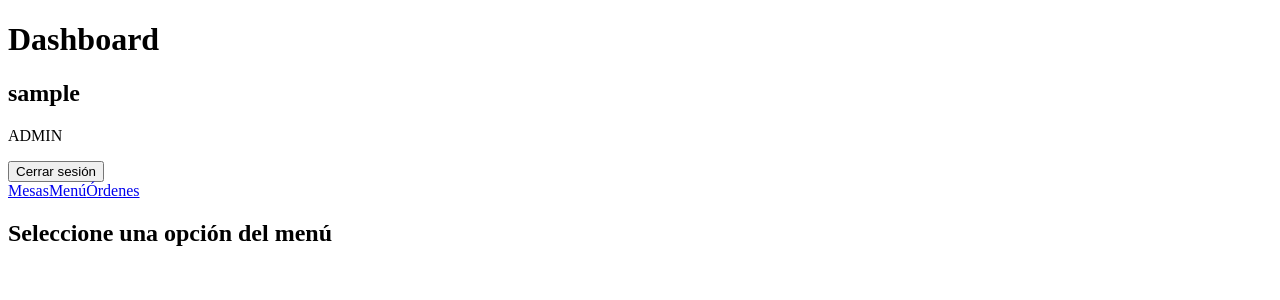
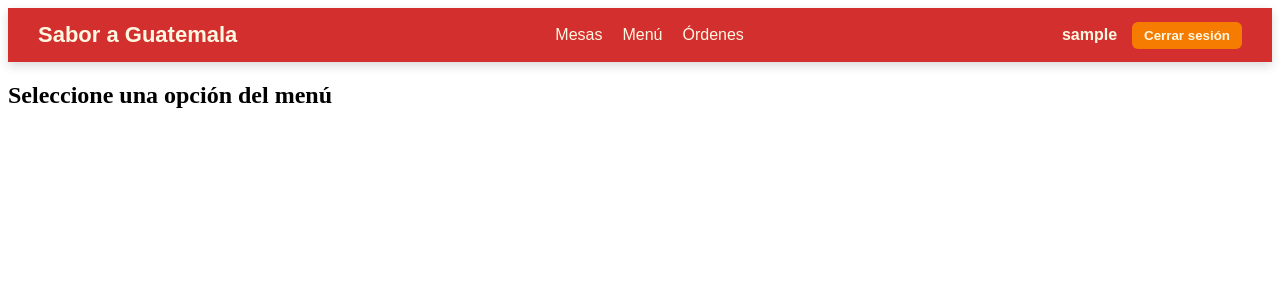
Before and after one commit to ksmerida/ProyectoAseguramiento, a React (Create React App) app in the folder restaurant-frontend/: page /dashboard in a window 1280 px wide. Shown: the top 300 px of the page. Built offline with nearby package versions, Linux system fonts and the light colour scheme; sample sign-in values are in the browser's storage.

Commit message:
Actualizacion de disenos de frontend con menu ya modificado

```diff
--- a/restaurant-frontend/src/components/Sidebar.jsx
+++ b/restaurant-frontend/src/components/Sidebar.jsx
@@ -1,4 +1,5 @@
 import { Link, useLocation, useNavigate } from "react-router-dom";
+import { useState } from "react";
 
 const menuByRole = {
   admin: [
@@ -24,19 +25,18 @@ const menuByRole = {
   ],
 };
 
-export default function Sidebar() {
+export default function Navbar() {
   const navigate = useNavigate();
   const location = useLocation();
+  const [hoveredIndex, setHoveredIndex] = useState(null);
 
   const user = JSON.parse(localStorage.getItem("user")) || {};
-
   const roleMapping = {
     Administrador: "admin",
     Mesero: "mesero",
     Cocina: "cocina",
     Cajero: "cajero",
   };
-
   const roleFromUser = user.role || "mesero";
   const role = roleMapping[roleFromUser] || "mesero";
 
@@ -47,35 +47,84 @@ export default function Sidebar() {
   };
 
   return (
-    <div className="w-64 bg-gray-800 text-white min-h-screen p-4 flex flex-col">
-      <div className="mb-6">
-        <h1>Dashboard</h1>
-        <h2 className="text-lg font-bold">{user.username || "Usuario"}</h2>
-        <p className="text-sm text-gray-300">{roleFromUser.toUpperCase()}</p>
-        <button
-          onClick={handleLogout}
-          className="mt-3 w-full bg-red-500 py-1 rounded hover:bg-red-600 text-white text-sm"
-        >
-          Cerrar sesión
-        </button>
-      </div>
+    <header
+      style={{
+        display: "flex",
+        alignItems: "center",
+        justifyContent: "space-between",
+        background: "#D32F2F", // rojo principal
+        padding: "10px 30px",
+        color: "#FFF8E1",
+        fontFamily: "'Montserrat', sans-serif",
+        boxShadow: "0 4px 10px rgba(0,0,0,0.15)",
+        position: "sticky",
+        top: 0,
+        zIndex: 1000,
+      }}
+    >
+      {/* Logo */}
+      <div style={{ fontWeight: "bold", fontSize: "22px" }}>Sabor a Guatemala</div>
 
-      <nav className="flex-1 space-y-2">
-        {menuByRole[role]?.map((item) => {
+      {/* Menú horizontal con animación underline */}
+      <nav style={{ display: "flex", gap: "20px" }}>
+        {menuByRole[role]?.map((item, idx) => {
           const isActive = location.pathname === item.path;
           return (
             <Link
               key={item.path}
               to={item.path}
-              className={`block py-2 px-3 rounded hover:bg-gray-700 ${
-                isActive ? "bg-gray-700 font-semibold" : ""
-              }`}
+              onMouseEnter={() => setHoveredIndex(idx)}
+              onMouseLeave={() => setHoveredIndex(null)}
+              style={{
+                position: "relative",
+                padding: "8px 0",
+                textDecoration: "none",
+                fontWeight: isActive ? 700 : 500,
+                color: "#FFF8E1",
+                transition: "color 0.3s ease",
+              }}
             >
               {item.label}
+
+              {/* Línea animada */}
+              <span
+                style={{
+                  position: "absolute",
+                  left: 0,
+                  bottom: 0,
+                  height: "3px",
+                  width: isActive || hoveredIndex === idx ? "100%" : "0%",
+                  background: "#FBC02D", // dorado
+                  transition: "width 0.3s ease",
+                  borderRadius: "2px",
+                }}
+              />
             </Link>
           );
         })}
       </nav>
-    </div>
+
+      {/* Usuario y logout */}
+      <div style={{ display: "flex", alignItems: "center", gap: "15px" }}>
+        <span style={{ fontWeight: 600 }}>{user.username || "Usuario"}</span>
+        <button
+          onClick={handleLogout}
+          style={{
+            padding: "6px 12px",
+            borderRadius: "6px",
+            backgroundColor: "#F57C00",
+            color: "#FFF8E1",
+            border: "none",
+            fontWeight: 600,
+            cursor: "pointer",
+            transition: "all 0.2s ease",
+          }}
+          onMouseEnter={(e) => (e.target.style.backgroundColor = "#FFD700")}
+          onMouseLeave={(e) => (e.target.style.backgroundColor = "#F57C00")}
+        >
+          Cerrar sesión
+        </button>
+      </div>
+    </header>
   );
 }
--- a/restaurant-frontend/src/index.css
+++ b/restaurant-frontend/src/index.css
@@ -1,4 +1,16 @@
-body { font-family: Arial, Helvetica, sans-serif; background:#fafafa; color:#222; }
-input, select { padding:6px 8px; margin-right:6px; border:1px solid #ccc; border-radius:4px; }
-button { padding:6px 8px; border-radius:4px; border:1px solid #ccc; cursor:pointer; background:#eaeaea; }
-button:hover { background:#ddd; }
+@import url('https://fonts.googleapis.com/css2?family=Montserrat:wght@400;700&family=Roboto:wght@400;500&display=swap');
+
+body {
+  font-family: 'Roboto', sans-serif;
+  background: #FFF8E1;
+  color: #222;
+  margin: 0;
+}
+
+h1, h2, h3, h4, h5, h6 {
+  font-family: 'Montserrat', sans-serif;
+}
+
+a {
+  text-decoration: none;
+}
--- a/restaurant-frontend/src/pages/TablesPage.jsx
+++ b/restaurant-frontend/src/pages/TablesPage.jsx
@@ -1,3 +1,4 @@
+// src/pages/TablesPage.jsx
 import React from "react";
 import { useQuery, useMutation, useQueryClient } from "@tanstack/react-query";
 import { getTables, createTable, updateTableStatus } from "../api/tables";
@@ -9,19 +10,16 @@ export default function TablesPage() {
   const [newSeats, setNewSeats] = React.useState(2);
   const [newLocation, setNewLocation] = React.useState("");
 
-  // Fetch mesas con estado
   const { data: tables = [], isLoading } = useQuery({
     queryKey: ["tables"],
     queryFn: getTables,
   });
 
-  // Mutación para actualizar estado
   const updateMutation = useMutation({
     mutationFn: ({ id, status }) => updateTableStatus(id, { status }),
     onSuccess: () => queryClient.invalidateQueries({ queryKey: ["tables"] }),
   });
 
-  // Mutación para agregar mesa
   const createMutation = useMutation({
     mutationFn: (tableData) => createTable({ ...tableData, is_active: true }),
     onSuccess: () => queryClient.invalidateQueries({ queryKey: ["tables"] }),
@@ -44,48 +42,64 @@ export default function TablesPage() {
     setNewLocation("");
   };
 
+  // Colores según estado (sin azul)
   const getColor = (status) => {
     switch (status) {
       case "free":
-        return "green";
+        return "#388E3C"; // verde jade
       case "occupied":
-        return "red";
+        return "#D32F2F"; // rojo intenso
       case "reserved":
-        return "orange";
+        return "#F57C00"; // naranja cálido
       case "cleaning":
-        return "blue";
+        return "#FBC02D"; // amarillo dorado
       default:
-        return "gray";
+        return "#BDBDBD"; // gris neutro
     }
   };
 
   return (
-    <div style={{ padding: "20px" }}>
-      <h1>Mesas del Restaurante</h1>
+    <div style={{ padding: "20px", fontFamily: "'Montserrat', sans-serif" }}>
+      <h1 style={{ marginBottom: "20px", color: "#000000" }}>Mesas del Restaurante</h1>
 
-      {/* Formulario para agregar nueva mesa */}
-      <div style={{ marginBottom: "20px" }}>
-        <h3>Agregar nueva mesa</h3>
+      {/* Formulario agregar mesa */}
+      <div style={{ marginBottom: "30px", padding: "20px", backgroundColor: "#FFF8E1", borderRadius: 8 }}>
+        <h3 style={{ marginBottom: "10px", color: "#000000" }}>Agregar nueva mesa</h3>
         <input
           placeholder="Código"
           value={newCode}
           onChange={(e) => setNewCode(e.target.value)}
-          style={{ marginRight: "10px" }}
+          style={{ marginRight: "10px", padding: "6px", borderRadius: 4, border: "1px solid #ccc" }}
         />
         <input
           type="number"
           placeholder="Asientos"
           value={newSeats}
           onChange={(e) => setNewSeats(Number(e.target.value))}
-          style={{ width: "80px", marginRight: "10px" }}
+          style={{ width: "80px", marginRight: "10px", padding: "6px", borderRadius: 4, border: "1px solid #ccc" }}
         />
         <input
           placeholder="Ubicación"
           value={newLocation}
           onChange={(e) => setNewLocation(e.target.value)}
-          style={{ marginRight: "10px" }}
+          style={{ marginRight: "10px", padding: "6px", borderRadius: 4, border: "1px solid #ccc" }}
         />
-        <button onClick={handleAddTable}>Agregar Mesa</button>
+        <button
+          onClick={handleAddTable}
+          style={{
+            padding: "8px 16px",
+            backgroundColor: "#D32F2F",
+            color: "#fff",
+            border: "none",
+            borderRadius: 6,
+            cursor: "pointer",
+            fontWeight: 600,
+          }}
+          onMouseEnter={(e) => (e.target.style.backgroundColor = "#F57C00")}
+          onMouseLeave={(e) => (e.target.style.backgroundColor = "#D32F2F")}
+        >
+          Agregar Mesa
+        </button>
       </div>
 
       {/* Mostrar mesas */}
@@ -98,15 +112,16 @@ export default function TablesPage() {
               height: "140px",
               borderRadius: "8px",
               backgroundColor: getColor(table.status),
-              color: "white",
+              color: "#fff",
               display: "flex",
               flexDirection: "column",
               justifyContent: "center",
               alignItems: "center",
               padding: "10px",
+              boxShadow: "0 4px 8px rgba(0,0,0,0.2)",
             }}
           >
-            <strong>{table.code}</strong>
+            <strong style={{ fontSize: "18px" }}>{table.code}</strong>
             <span>{table.seats} asientos</span>
             <span>{table.location}</span>
 
@@ -115,7 +130,7 @@ export default function TablesPage() {
               value={table.status || "free"}
               onChange={(e) =>
                 updateMutation.mutate({
-                  id: table.status_id,
+                  id: table.id,
                   status: e.target.value,
                 })
               }
@@ -125,6 +140,9 @@ export default function TablesPage() {
                 borderRadius: "4px",
                 border: "none",
                 cursor: "pointer",
+                fontWeight: 600,
+                backgroundColor: "#FFF8E1",
+                color: "#000",
               }}
             >
               <option value="free">Libre</option>
```
Also changed, not shown: restaurant-frontend/src/layouts/DashboardLayout.jsx (+57 -24 lines).
